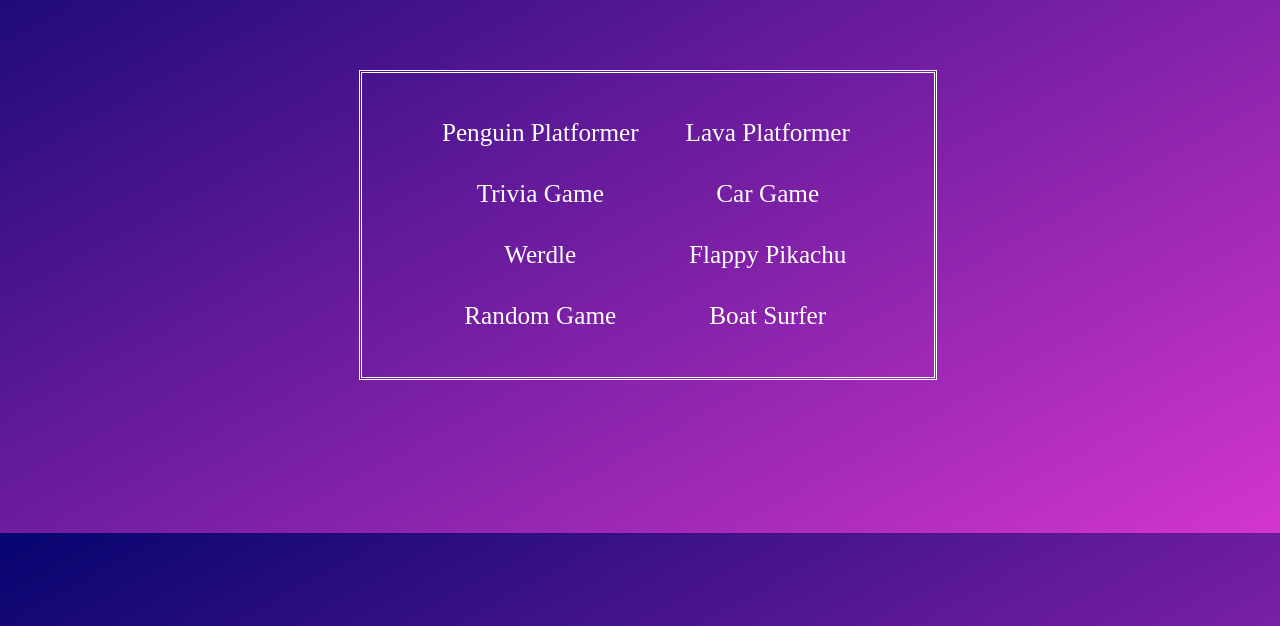
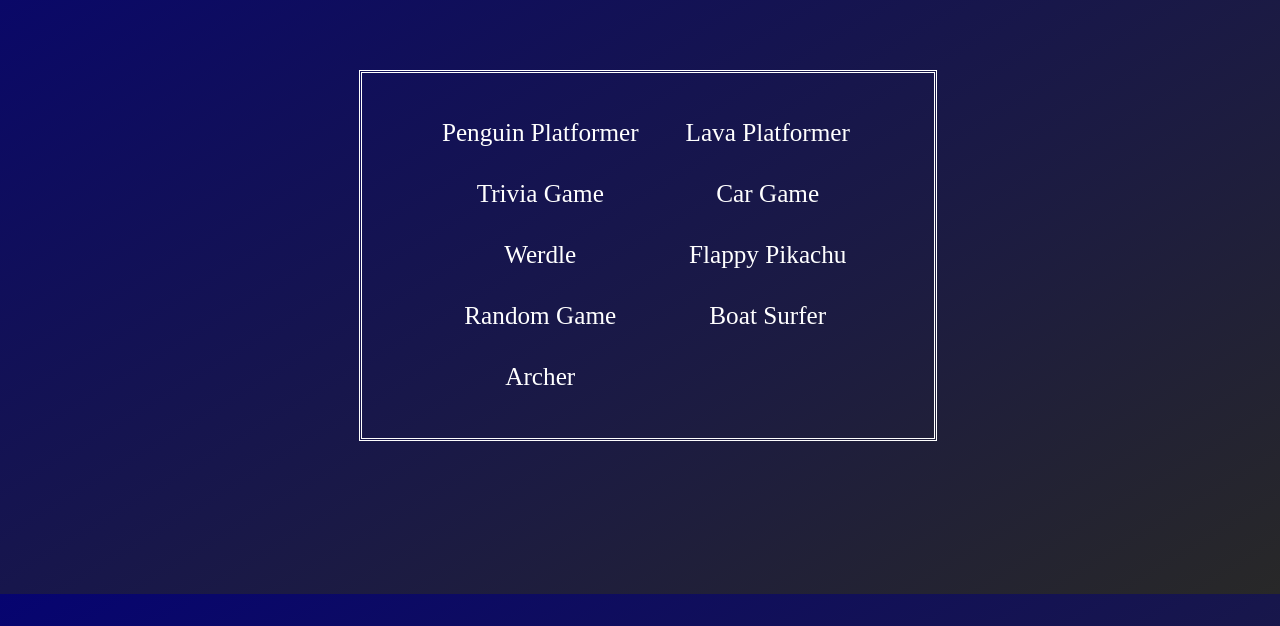
Before and after one commit to AadiCharpe/coderlab, a plain HTML site: page index.html in a window 1280 px wide. Shown: the part 174-800 px from the top of the page. Drawn offline with Linux system fonts and the light colour scheme.

Commit message:
changed background color

```diff
--- a/index.html
+++ b/index.html
@@ -18,6 +18,7 @@
                 <a href="https://coderlab.work/quiz">Trivia Game</a>
                 <a href="https://coderlab.work/werdle">Werdle</a>
                 <a href="https://coderlab.work/random">Random Game</a>
+                <a href="https://coderlab.work/archer">Archer</a>
             </div>
             <div class="column2">
                 <a href="https://coderlab.work/christian">Lava Platformer</a>
--- a/style.css
+++ b/style.css
@@ -2,7 +2,7 @@
     width: 100%;
     height: 100%;
     background-color: rgb(6, 4, 112);
-    background-image: linear-gradient(to bottom right, rgb(6, 4, 112), rgb(211, 53, 205));
+    background-image: linear-gradient(to bottom right, rgb(6, 4, 112), rgb(40, 40, 40));
 }
 
 .games {
```
